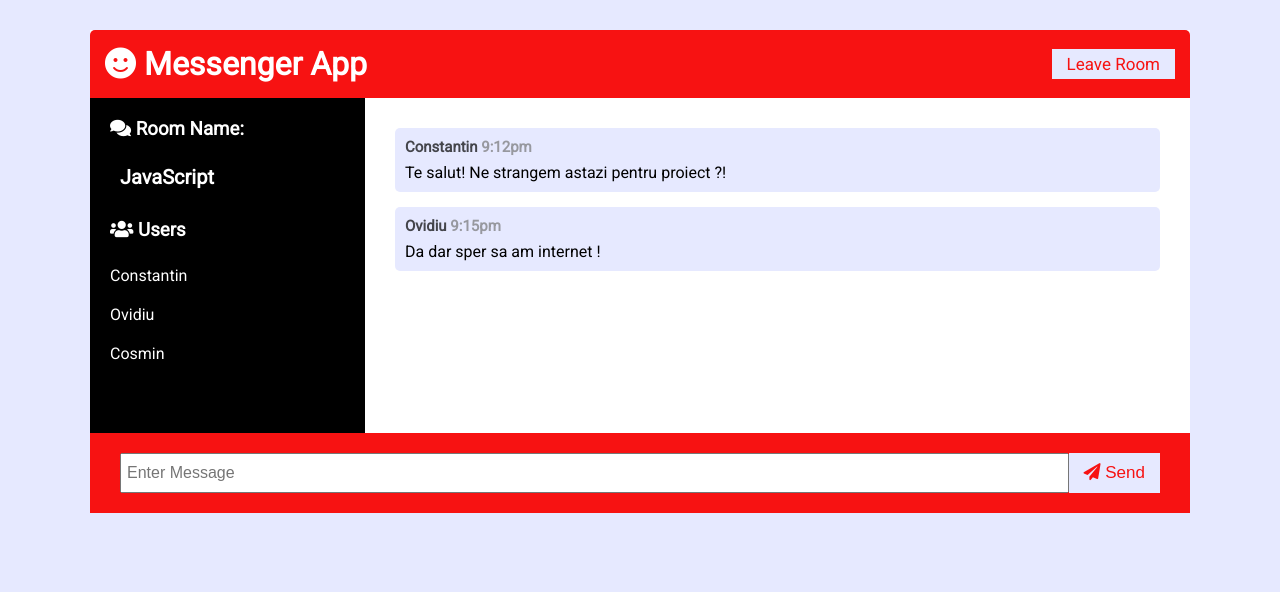
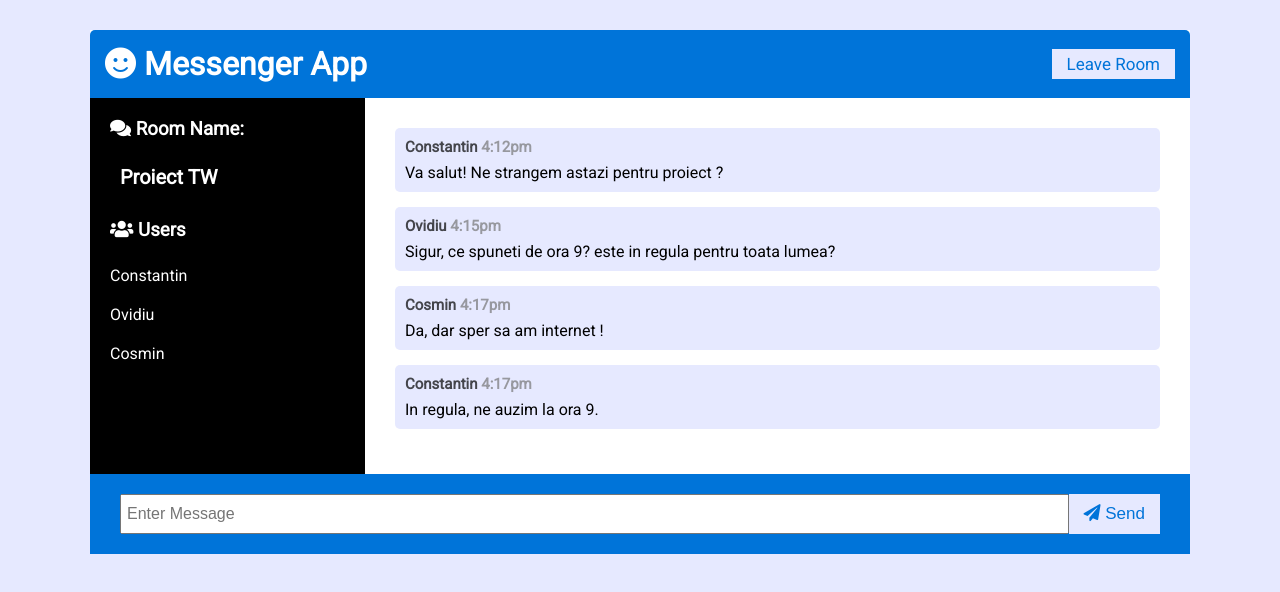
Before and after one commit to AndreiPopaaa/ProjectTW, a website: page public/index.html in a window 1280 px wide. Drawn offline with Linux system fonts and the light colour scheme.

Commit message:
replace the files from Miron

```diff
--- a/public/css/style.css
+++ b/public/css/style.css
@@ -1,6 +1,6 @@
 @import url('https://fonts.googleapis.com/css?family=Roboto&display=swap');
 :root {
-    --dark-color-a: #f71212;
+    --dark-color-a: #0074D9;
     --dark-color-b: #000000;
     --light-color: #e6e9ff;
     --success-color: #175a17;
--- a/public/index.html
+++ b/public/index.html
@@ -19,7 +19,7 @@
         <main class="chat-main">
             <div class="chat-sidebar">
                 <h3><i class="fas fa-comments"></i> Room Name: </h3>
-                <h2 id="room-name">JavaScript</h2>
+                <h2 id="room-name">Proiect TW</h2>
                 <h3><i class="fas fa-users"></i> Users </h3>
                 <ul id="users">
                     <li>Constantin</li>
@@ -30,17 +30,29 @@
             </div>
             <div class="chat-messages">
                 <div class="message">
-                    <p class="meta">Constantin <span>9:12pm</span></p>
+                    <p class="meta">Constantin <span>4:12pm</span></p>
                     <p class="text">
 
-                        Te salut! Ne strangem astazi pentru proiect ?!
+                        Va salut! Ne strangem astazi pentru proiect ?
 
                     </p>
                 </div>
                 <div class="message">
-                    <p class="meta">Ovidiu <span>9:15pm</span></p>
+                    <p class="meta">Ovidiu <span>4:15pm</span></p>
                     <p class="text">
-                        Da dar sper sa am internet !
+                        Sigur, ce spuneti de ora 9? este in regula pentru toata lumea?
+                    </p>
+                </div>
+                <div class="message">
+                    <p class="meta">Cosmin <span>4:17pm</span></p>
+                    <p class="text">
+                        Da, dar sper sa am internet !
+                    </p>
+                </div>
+                <div class="message">
+                    <p class="meta">Constantin <span>4:17pm</span></p>
+                    <p class="text">
+                        In regula, ne auzim la ora 9.
                     </p>
                 </div>
             </div>
--- a/style.css
+++ /dev/null
@@ -1,188 +0,0 @@
-@import url('https://fonts.googleapis.com/css?family=Roboto&display=swap');
-:root {
-    --dark-color-a: #0074D9;
-    --dark-color-b: #000000;
-    --light-color: #e6e9ff;
-    --success-color: #175a17;
-    --error-color: #2c2020;
-}
-
-* {
-    box-sizing: border-box;
-    margin: 0;
-    padding: 0;
-}
-
-body {
-    font-family: 'Roboto', sans-serif;
-    font-size: 16px;
-    background: var(--light-color);
-    margin: 20px;
-}
-
-ul {
-    list-style: none;
-}
-
-a {
-    text-decoration: none;
-}
-
-.btn {
-    cursor: pointer;
-    padding: 5px 15px;
-    background: var(--light-color);
-    color: var(--dark-color-a);
-    border: 0;
-    font-size: 17px;
-}
-
-/* Chat Page */
-
-.chat-container {
-    max-width: 1100px;
-    background: #fff;
-    margin: 30px auto;
-    overflow: hidden;
-}
-
-.chat-header {
-    background: var(--dark-color-a);
-    color: #fff;
-    border-top-left-radius: 5px;
-    border-top-right-radius: 5px;
-    padding: 15px;
-    display: flex;
-    align-items: center;
-    justify-content: space-between;
-}
-
-.chat-main {
-    display: grid;
-    grid-template-columns: 1fr 3fr;
-}
-
-.chat-sidebar {
-    background: var(--dark-color-b);
-    color: #fff;
-    padding: 20px 20px 60px;
-    overflow-y: scroll;
-}
-
-.chat-sidebar h2 {
-    font-size: 20px;
-    background: rgba(0, 0, 0, 0.1);
-    padding: 10px;
-    margin-bottom: 20px;
-}
-
-.chat-sidebar h3 {
-    margin-bottom: 15px;
-}
-
-.chat-sidebar ul li {
-    padding: 10px 0;
-}
-
-.chat-messages {
-    padding: 30px;
-    max-height: 500px;
-    overflow-y: scroll;
-}
-
-.chat-messages .message {
-    padding: 10px;
-    margin-bottom: 15px;
-    background-color: var(--light-color);
-    border-radius: 5px;
-}
-
-.chat-messages .message .meta {
-    font-size: 15px;
-    font-weight: bold;
-    color: var(--dark-color-b);
-    opacity: 0.7;
-    margin-bottom: 7px;
-}
-
-.chat-messages .message .meta span {
-    color: #777;
-}
-
-.chat-form-container {
-    padding: 20px 30px;
-    background-color: var(--dark-color-a);
-}
-
-.chat-form-container form {
-    display: flex;
-}
-
-.chat-form-container input[type='text'] {
-    font-size: 16px;
-    padding: 5px;
-    height: 40px;
-    flex: 1;
-}
-
-/* Join Page */
-
-.join-container {
-    max-width: 500px;
-    margin: 80px auto;
-    color: #fff;
-}
-
-.join-header {
-    text-align: center;
-    padding: 20px;
-    background: var(--dark-color-a);
-    border-top-left-radius: 5px;
-    border-top-right-radius: 5px;
-}
-
-.join-main {
-    padding: 30px 40px;
-    background: var(--dark-color-b);
-}
-
-.join-main p {
-    margin-bottom: 20px;
-}
-
-.join-main .form-control {
-    margin-bottom: 20px;
-}
-
-.join-main label {
-    display: block;
-    margin-bottom: 5px;
-}
-
-.join-main input[type='text'] {
-    font-size: 16px;
-    padding: 5px;
-    height: 40px;
-    width: 100%;
-}
-
-.join-main select {
-    font-size: 16px;
-    padding: 5px;
-    height: 40px;
-    width: 100%;
-}
-
-.join-main .btn {
-    margin-top: 20px;
-    width: 100%;
-}
-
-@media (max-width: 700px) {
-    .chat-main {
-        display: block;
-    }
-    .chat-sidebar {
-        display: none;
-    }
-}
```
Also changed, not shown: index.html (deleted, +0 -71 lines).
